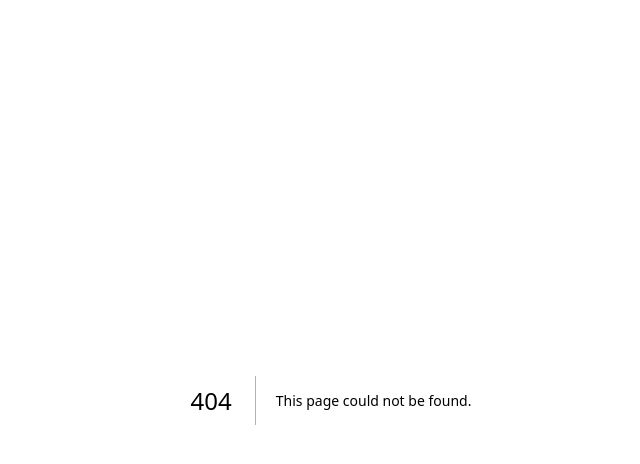
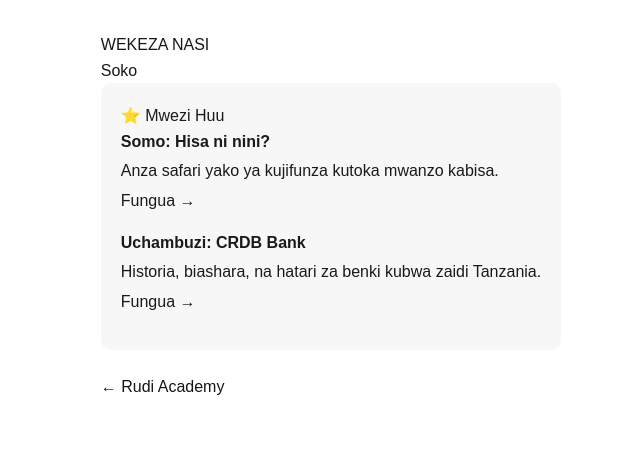
Before and after one commit to sadikiabubakari698-crypto/wekeza_nasi, a Next.js app in the folder wekeza-nasi-app/: page /soko in a window 1280 px wide. Before the commit this address had no page. Shown: the top 464 px of the page, without its empty margins (309-949 px from the left). Built offline with nearby package versions, Linux system fonts and the light colour scheme.

Commit message:
Build Content Engine v1 with timely/planned distinction, test at /soko

```diff
--- /dev/null
+++ b/wekeza-nasi-app/app/soko/page.js
@@ -0,0 +1,41 @@
+import { getTimelyContent, getPlannedContent } from "../../lib/content-engine";
+
+export default function Soko() {
+  const timely = getTimelyContent();
+  const planned = getPlannedContent();
+
+  return (
+    <main style={{ padding: "2rem", maxWidth: "600px", margin: "0 auto", fontFamily: "sans-serif", lineHeight: 1.6 }}>
+      <h1>WEKEZA NASI</h1>
+      <h2>Soko</h2>
+
+      {timely.length > 0 && (
+        <div className="risk-box">
+          <h3>🚨 Kinachoendelea Sasa</h3>
+          {timely.map((item) => (
+            <div key={item.id} style={{ marginBottom: "1rem" }}>
+              <p style={{ fontWeight: "bold", margin: 0 }}>{item.title}</p>
+              <p style={{ margin: "0.25rem 0" }}>{item.excerpt}</p>
+              <a href={item.link}>Soma zaidi &rarr;</a>
+            </div>
+          ))}
+        </div>
+      )}
+
+      {planned.length > 0 && (
+        <div className="lesson-box">
+          <h3>⭐ Mwezi Huu</h3>
+          {planned.map((item) => (
+            <div key={item.id} style={{ marginBottom: "1rem" }}>
+              <p style={{ fontWeight: "bold", margin: 0 }}>{item.title}</p>
+              <p style={{ margin: "0.25rem 0" }}>{item.excerpt}</p>
+              <a href={item.link}>Fungua &rarr;</a>
+            </div>
+          ))}
+        </div>
+      )}
+
+      <p><a href="/">&larr; Rudi Academy</a></p>
+    </main>
+  );
+}
--- /dev/null
+++ b/wekeza-nasi-app/content/content.json
@@ -0,0 +1,35 @@
+[
+  {
+    "id": "timely-tbl-price-1",
+    "title": "Kwa nini bei ya TBL imepanda?",
+    "type": "analysis",
+    "category": "timely",
+    "excerpt": "Tukio la hivi karibuni linaloathiri bei ya hisa ya Tanzania Breweries.",
+    "link": "/kampuni/tbl",
+    "publishDate": "2026-09-03",
+    "frequency": "once",
+    "status": "published"
+  },
+  {
+    "id": "planned-academy-somo1",
+    "title": "Somo: Hisa ni nini?",
+    "type": "academy",
+    "category": "planned",
+    "excerpt": "Anza safari yako ya kujifunza kutoka mwanzo kabisa.",
+    "link": "/somo1",
+    "publishDate": "2026-09-01",
+    "frequency": "monthly",
+    "status": "published"
+  },
+  {
+    "id": "planned-company-crdb",
+    "title": "Uchambuzi: CRDB Bank",
+    "type": "company",
+    "category": "planned",
+    "excerpt": "Historia, biashara, na hatari za benki kubwa zaidi Tanzania.",
+    "link": "/kampuni/crdb",
+    "publishDate": "2026-09-01",
+    "frequency": "monthly",
+    "status": "published"
+  }
+]
--- /dev/null
+++ b/wekeza-nasi-app/lib/content-engine.js
@@ -0,0 +1,19 @@
+import contentData from "../content/content.json";
+
+function isPublishedByToday(item) {
+  const today = new Date();
+  const publishDate = new Date(item.publishDate);
+  return item.status === "published" && publishDate <= today;
+}
+
+export function getTimelyContent() {
+  return contentData
+    .filter((item) => item.category === "timely" && isPublishedByToday(item))
+    .sort((a, b) => new Date(b.publishDate) - new Date(a.publishDate));
+}
+
+export function getPlannedContent() {
+  return contentData
+    .filter((item) => item.category === "planned" && isPublishedByToday(item))
+    .sort((a, b) => new Date(b.publishDate) - new Date(a.publishDate));
+}
```
Also changed, not shown: 1 other file (tests, documents, lock files or other folders).
